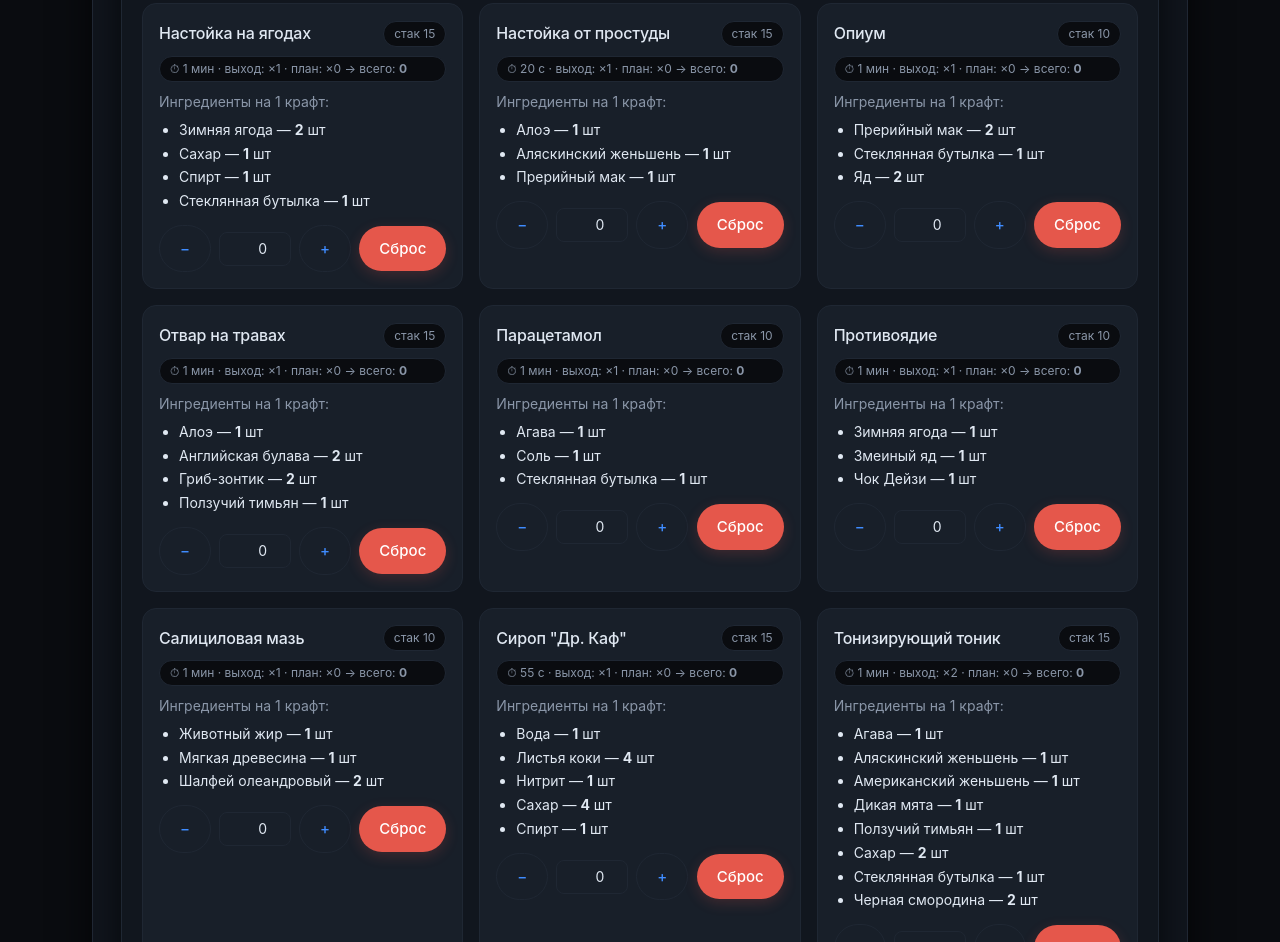
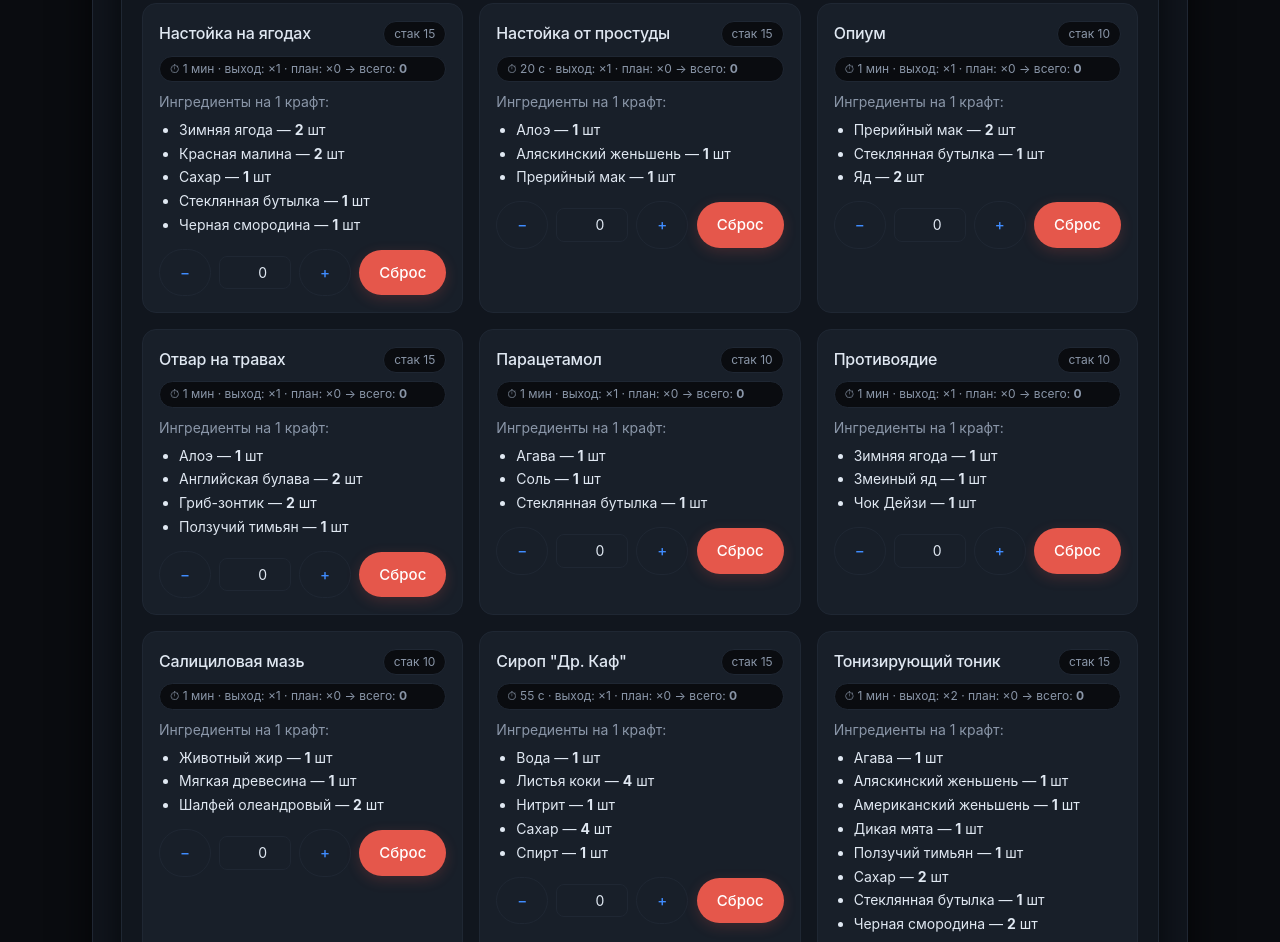
Before and after one commit to Bigbyhate/Bigby, a plain HTML site: page index.html in a window 1280 px wide. Shown: the part 2206-3148 px from the top of the page. Drawn offline with Linux system fonts and the light colour scheme.

Commit message:
Update index.html

```diff
--- a/index.html
+++ b/index.html
@@ -698,7 +698,8 @@
     {id:"nast-thyme", name:"Настойка на тимьяне", output:2, stack:15, timeSec:60, ing:[
       {name:"Ползучий тимьян",qty:3,unit:"шт"},{name:"Сахар",qty:1,unit:"шт"},{name:"Спирт",qty:1,unit:"шт"},{name:"Стеклянная бутылка",qty:2,unit:"шт"}]},
     {id:"nast-berries", name:"Настойка на ягодах", output:1, stack:15, timeSec:60, ing:[
-      {name:"Зимняя ягода",qty:2,unit:"шт"},{name:"Сахар",qty:1,unit:"шт"},{name:"Спирт",qty:1,unit:"шт"},{name:"Стеклянная бутылка",qty:1,unit:"шт"}]},
+      {name:"Зимняя ягода",qty:2,unit:"шт"},{name:"Красная малина",qty:2,unit:"шт"},{name:"Сахар",qty:1,unit:"шт"},
+      {name:"Стеклянная бутылка",qty:1,unit:"шт"},{name:"Черная смородина",qty:1,unit:"шт"}]},
     {id:"nast-garlic", name:"Настойка на чесноке", output:2, stack:15, timeSec:60, ing:[
       {name:"Дикий чеснок",qty:3,unit:"шт"},{name:"Спирт",qty:1,unit:"шт"},{name:"Стеклянная бутылка",qty:2,unit:"шт"}]}
   ];
```
